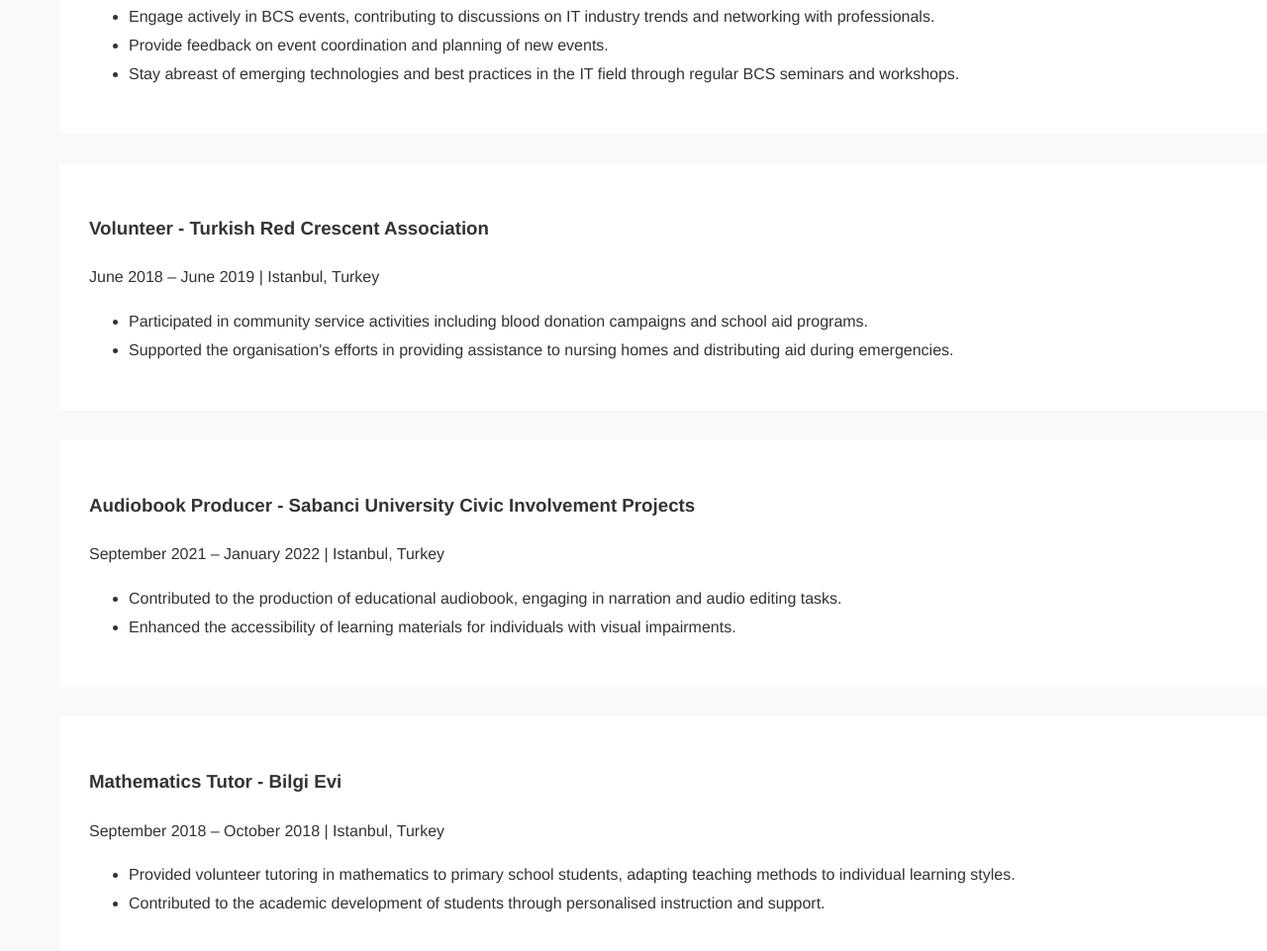
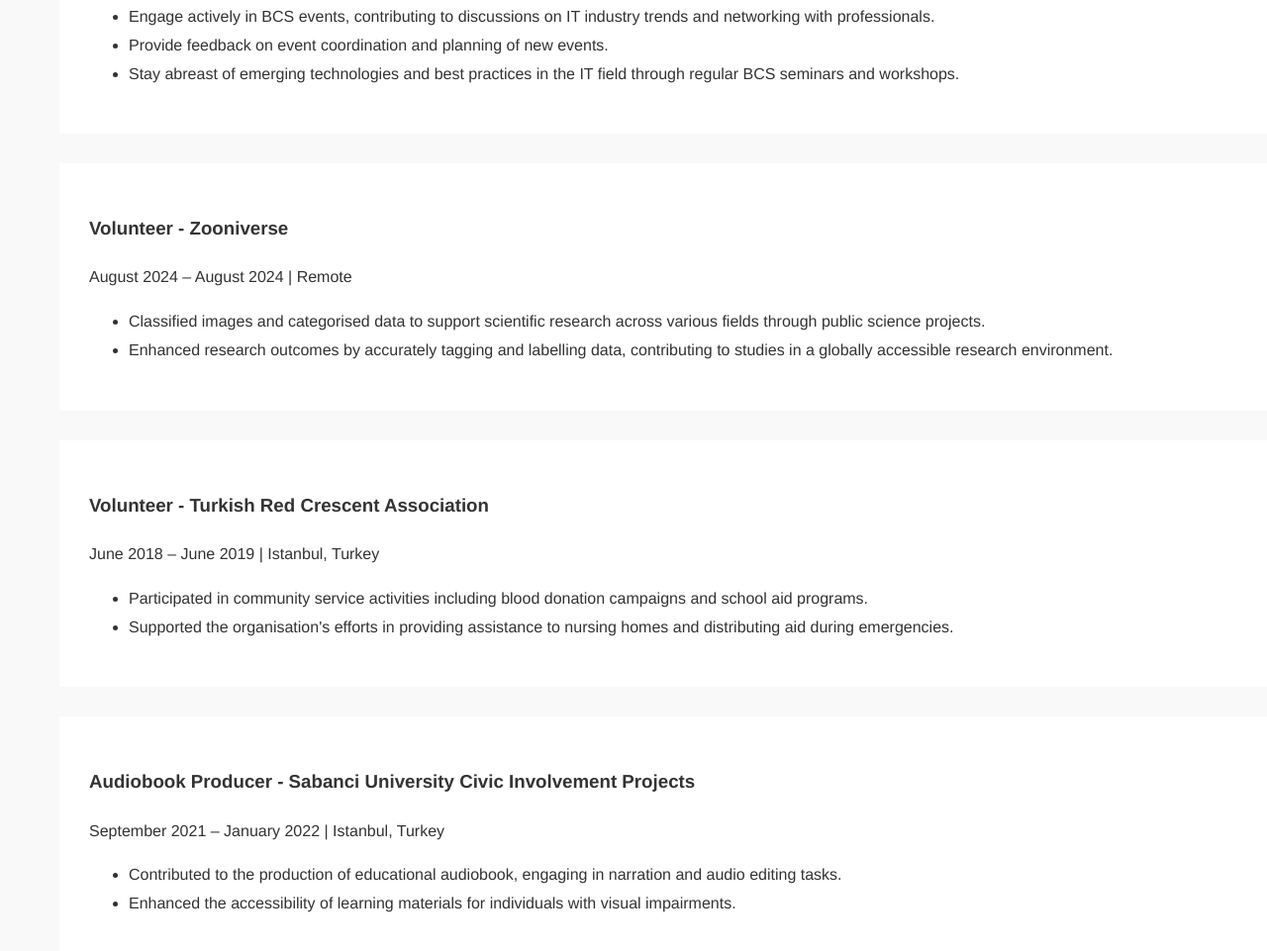
Before and after one commit to mhsendur/mhsendur.github.io, a plain HTML site: page index.html in a window 1280 px wide. Shown: the part 3900-4861 px from the top of the page at 99% size. Drawn offline with Linux system fonts and the light colour scheme.

Commit message:
Update index.html

```diff
--- a/index.html
+++ b/index.html
@@ -142,6 +142,16 @@
       </ul>
   </div>
 
+  <!-- Zooniverse Platform Volunteer Experience -->
+<div class="activity-entry">
+    <h3>Volunteer - Zooniverse</h3>
+    <p>August 2024 – August 2024 | Remote</p>
+    <ul>
+        <li>Classified images and categorised data to support scientific research across various fields through public science projects.</li>
+        <li>Enhanced research outcomes by accurately tagging and labelling data, contributing to studies in a globally accessible research environment.</li>
+    </ul>
+</div>
+
   <!-- Volunteering Activity -->
   <div class="activity-entry">
       <h3>Volunteer - Turkish Red Crescent Association</h3>
```
